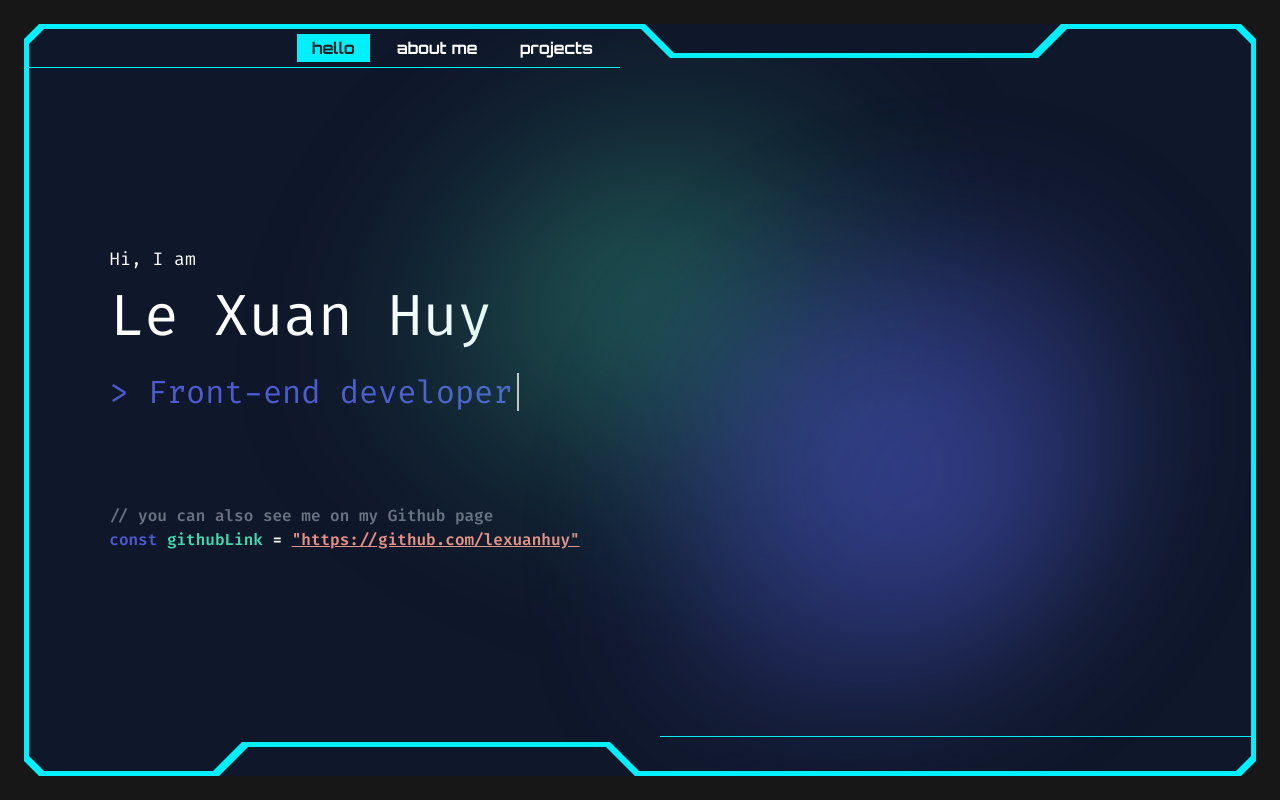
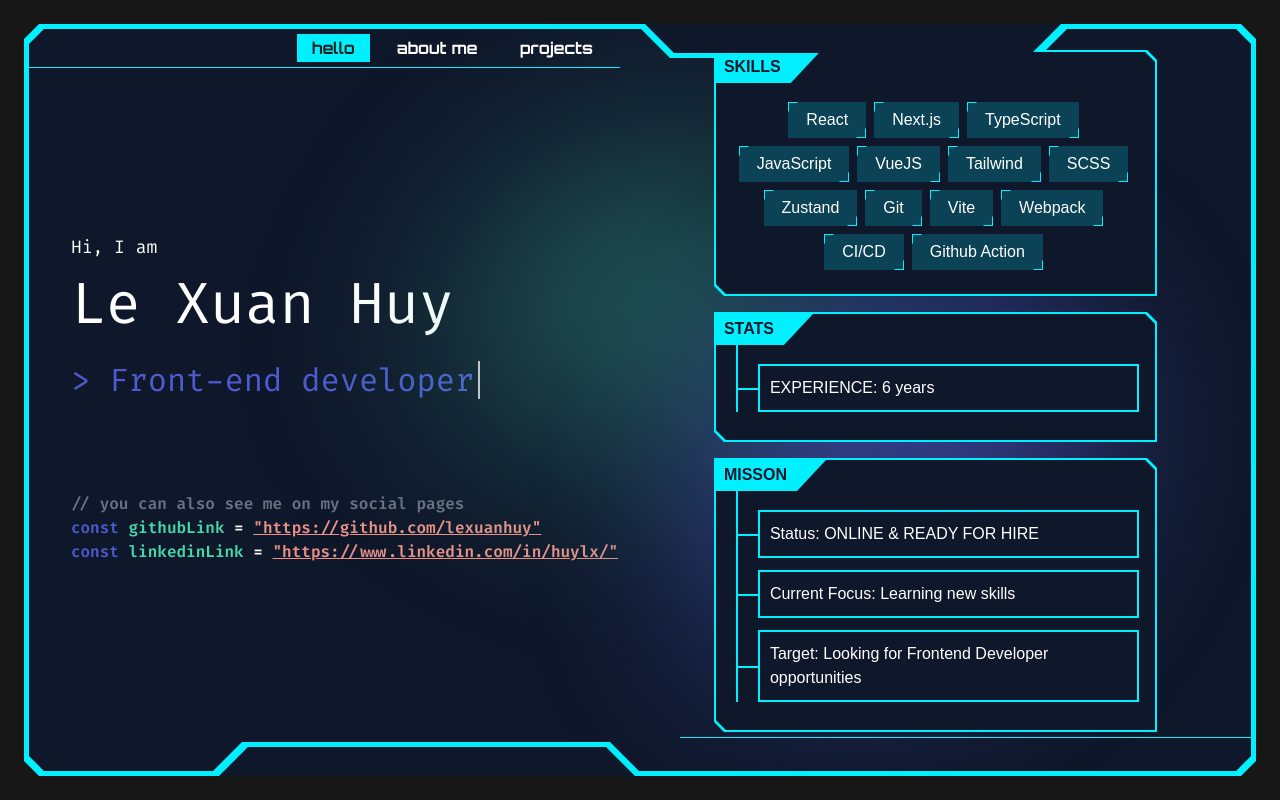
Before and after one commit to lexuanhuy/lexuanhuy.github.io, a Next.js app: page / in a window 1280 px wide. Built offline with nearby package versions, Linux system fonts and the light colour scheme.

Commit message:
Add right side home page

```diff
--- a/app/globals.scss
+++ b/app/globals.scss
@@ -14,6 +14,7 @@
   --neon-pink: #FF00FF;      /* Màu nhấn */
   --neon-green: #39FF14;     /* Màu cho thông báo/system */
   --neon-yellow: #FFFF00;    /* Màu cho cảnh báo */
+  --neon-electric-blue: #0055FF;
 
   /* --- MÀU CHỮ (Typography) --- */
   --text-primary: #FFFFFF;    /* Chữ trắng tinh cho nội dung quan trọng */
--- a/app/page.tsx
+++ b/app/page.tsx
@@ -1,10 +1,11 @@
 import { LeftSide } from "@/components/pages/home/LeftSide/LeftSide";
+import { RightSide } from "@/components/pages/home/RightSide/RightSide";
 
 export default function Home() {
   return (
-    <div className="d-flex h-full">
+    <div className="flex h-full ">
       <LeftSide className="w-[50%]" />
-      <div className="w-[50%]"></div>
+      <RightSide className="w-[50%]" />
     </div>
   );
 }
--- a/components/footer-navbar/FooterNavbar.module.scss
+++ b/components/footer-navbar/FooterNavbar.module.scss
@@ -1,9 +1,27 @@
 .footerNavbar {
+  position: absolute;
+  bottom: 5px;
+  left: calc(50% + 20px);
+  width: 50%;
+  padding-top: 5px;
+  padding-left: 20px;
+
+  &::before {
+    content: "";
     position: absolute;
-    bottom: 5px;
-    left: calc(50% + 20px);
-    width: 50%;
+    top: 0;
+    left: 20px; /* Khớp với padding-left của container để đường viền bắt đầu đúng chỗ */
+    width: 0;   /* Bắt đầu bằng 0 để chuẩn bị "fill" ra */
+    height: 1px;
     border-top: 1px solid var(--neon-cyan);
-    padding-top: 5px;
-    padding-left: 20px;
+
+    /* Khai báo hiệu ứng transition ở đây để nó mượt khi thay đổi width */
+    transition: width 1.4s ease-in-out;
+    transition-delay: 0.2s; /* Tùy chọn: độ trễ trước khi chạy */
+  }
+
+  /* Khi thêm class này (hoặc khi hover), đường viền sẽ tự động chạy dài ra */
+  &.footerNavbarBorder::before {
+    width: calc(100% - 20px);
+  }
 }
--- a/components/footer-navbar/FooterNavbar.tsx
+++ b/components/footer-navbar/FooterNavbar.tsx
@@ -1,8 +1,9 @@
+"use client"
 import styles from "./FooterNavbar.module.scss";
 
 export const FooterNavbar = () => {
     return (
-        <div className={styles.footerNavbar}>
+        <div className={`${styles.footerNavbar} ${styles.footerNavbarBorder}`}>
             <div className="invisible">.</div>
         </div>
     )
--- a/components/pages/home/LeftSide/LeftSide.tsx
+++ b/components/pages/home/LeftSide/LeftSide.tsx
@@ -13,7 +13,7 @@ export const LeftSide = ({ className }: { className?: string }) => {
                     </div>
                 </div>
                 <div className="font-semibold">
-                    <p className="text-gray-500">{`// you can also see me on my Github page`}</p>
+                    <p className="text-gray-500">{`// you can also see me on my social pages`}</p>
                     <p>
                         <span className="text-[#4d5bce]">const </span>
                         <span className="text-[#43d9ad]">githubLink </span>
@@ -21,6 +21,15 @@ export const LeftSide = ({ className }: { className?: string }) => {
                         <a href="https://github.com/lexuanhuy" target="_blank" className="text-[#e99287] underline">{`"https://github.com/lexuanhuy"`}</a>
                     </p>
                 </div>
+                <div className="font-semibold">
+                    {/* <p className="text-gray-500">{`// you can also see me on my Github page`}</p> */}
+                    <p>
+                        <span className="text-[#4d5bce]">const </span>
+                        <span className="text-[#43d9ad]">linkedinLink </span>
+                        <span>= </span>
+                        <a href="https://www.linkedin.com/in/huylx/" target="_blank" className="text-[#e99287] underline">{`"https://www.linkedin.com/in/huylx/"`}</a>
+                    </p>
+                </div>
             </div>
         </div>
     )
--- /dev/null
+++ b/components/pages/home/RightSide/Frame.module.scss
@@ -0,0 +1,45 @@
+$clippathWidth: 15px;
+$background: #0f172a;
+$clippathWidth: 10px;
+
+.frameWrapper {
+  z-index: 2;
+  background-color: var(--neon-cyan);
+  padding: 2px;
+
+  clip-path: polygon(0 0, calc(100% - $clippathWidth) 0, 100% $clippathWidth, 100% 100%, $clippathWidth 100%, 0 calc(100% - $clippathWidth));
+}
+
+.frameContent {
+  background-color: $background;
+  padding: 16px;
+  padding-left: 20px;
+  position: relative;
+  padding-top: 50px;
+  clip-path: polygon(0 0, calc(100% - $clippathWidth) 0, 100% $clippathWidth, 100% 100%, $clippathWidth 100%, 0 calc(100% - $clippathWidth));
+
+  .frameTitle {
+    position: absolute;
+    text-transform: uppercase;
+    z-index: 1;
+    top: -1px;
+    left: 0;
+    padding: 4px 8px;
+    padding-right: 40px;
+    color: $background;
+    font-weight: bold;
+    background-color: var(--neon-cyan);
+    clip-path: polygon(0 0, 100% 0, calc(100% - 30px) 100%, 0 100%);
+  }
+
+  //   &::before {
+  //     content: "";
+  //     position: absolute;
+  //     bottom: 0;
+  //     left: 0;
+  //     height: 70%;
+  //     width: 20px;
+  //     background-color: var(--neon-cyan);
+  //     clip-path: polygon(0 0, 100% 20px, 100% 100%, 0 100%);
+  //   }
+}
--- /dev/null
+++ b/components/pages/home/RightSide/Frame.tsx
@@ -0,0 +1,13 @@
+import React, { ReactNode } from "react";
+import styles from "./Frame.module.scss";
+
+export const Frame: React.FC<React.PropsWithChildren & { className?: string, title?: ReactNode }> = ({ className, children, title }) => {
+    return (
+        <div className={`${styles.frameWrapper} ${className}`}>
+            <div className={`${styles.frameContent}`}>
+                {title && <div className={`${styles.frameTitle}`}>{title}</div>}
+                {children}
+            </div>
+        </div>
+    )
+}
--- /dev/null
+++ b/components/pages/home/RightSide/RightSide.module.scss
@@ -0,0 +1,31 @@
+.list {
+  position: relative;
+  padding-left: 22px;
+  &::before, &::after {
+    content: "";
+    position: absolute;
+    left: 0;
+    top: 0;
+    height: 100%;
+    border-left: 2px solid var(--neon-cyan);
+  }
+
+  &::after {
+    top: -20px;
+  }
+
+  .listItem {
+    position: relative;
+    padding: 10px;
+    border: 2px solid var(--neon-cyan);
+    margin-bottom: 12px;
+    &::before {
+      content: "";
+      position: absolute;
+      left: -22px;
+      top: 50%;
+      width: 20px;
+      border-top: 2px solid var(--neon-cyan);
+    }
+  }
+}
--- /dev/null
+++ b/components/pages/home/RightSide/RightSide.tsx
@@ -0,0 +1,39 @@
+import { Frame } from "./Frame";
+import styles from "./RightSide.module.scss";
+import { Tag } from "./Tag";
+
+export const RightSide = ({ className }: { className?: string }) => {
+    return (
+        <div className={`flex items-center flex-col justify-center ${className}`}>
+            <Frame className="w-[75%] mb-4" title="Skills">
+                <div className=" flex justify-center flex-wrap">
+                    <Tag className="mr-2 mb-2">React</Tag>
+                    <Tag className="mr-2 mb-2">Next.js</Tag>
+                    <Tag className="mr-2 mb-2">TypeScript</Tag>
+                    <Tag className="mr-2 mb-2">JavaScript</Tag>
+                    <Tag className="mr-2 mb-2">VueJS</Tag>
+                    <Tag className="mr-2 mb-2">Tailwind</Tag>
+                    <Tag className="mr-2 mb-2">SCSS</Tag>
+                    <Tag className="mr-2 mb-2">Zustand</Tag>
+                    <Tag className="mr-2 mb-2">Git</Tag>
+                    <Tag className="mr-2 mb-2">Vite</Tag>
+                    <Tag className="mr-2 mb-2">Webpack</Tag>
+                    <Tag className="mr-2 mb-2">CI/CD</Tag>
+                    <Tag className="mr-2 mb-2">Github Action</Tag>
+                </div>
+            </Frame>
+            <Frame className="w-[75%] mb-4" title="Stats">
+                <ul className={styles.list}>
+                    <li className={styles.listItem}>EXPERIENCE: 6 years</li>
+                </ul>
+            </Frame>
+            <Frame className="w-[75%] mb-4" title="Misson">
+                <ul className={styles.list}>
+                    <li className={styles.listItem}>Status: ONLINE & READY FOR HIRE</li>
+                    <li className={styles.listItem}>Current Focus: Learning new skills</li>
+                    <li className={styles.listItem}>Target: Looking for Frontend Developer opportunities</li>
+                </ul>
+            </Frame>
+        </div>
+    )
+}
--- /dev/null
+++ b/components/pages/home/RightSide/Tag.module.scss
@@ -0,0 +1,30 @@
+.tag {
+    display: inline-block;
+    background-color: rgba(0, 240, 255, .2);
+    padding: 6px 18px;
+    position: relative;
+
+    &::before{
+        content: "";
+        position: absolute;
+        top: 0;
+        left: 0;
+        width: 10px;
+        height: 10px;
+        border: 1px solid var(--neon-cyan);
+        border-right-color: transparent;
+        border-bottom-color: transparent;
+    }
+
+    &::after{
+        content: "";
+        position: absolute;
+        bottom: 0;
+        right: 0;
+        width: 10px;
+        height: 10px;
+        border: 1px solid var(--neon-cyan);
+        border-top-color: transparent;
+        border-left-color: transparent;
+    }
+}
--- /dev/null
+++ b/components/pages/home/RightSide/Tag.tsx
@@ -0,0 +1,8 @@
+import React from "react";
+import styles from "./Tag.module.scss";
+
+export const Tag: React.FC<React.PropsWithChildren & {className?: string}> = ({ children, className }) => {
+    return (
+        <span className={`${styles.tag} ${className}`}>{children}</span>
+    )
+}
--- a/package.json
+++ b/package.json
@@ -11,7 +11,8 @@
   "dependencies": {
     "next": "16.2.10",
     "react": "19.2.4",
-    "react-dom": "19.2.4"
+    "react-dom": "19.2.4",
+    "react-icons": "^5.7.0"
   },
   "devDependencies": {
     "@tailwindcss/postcss": "^4",
```
Also changed, not shown: 1 other file (tests, documents, lock files or other folders).
